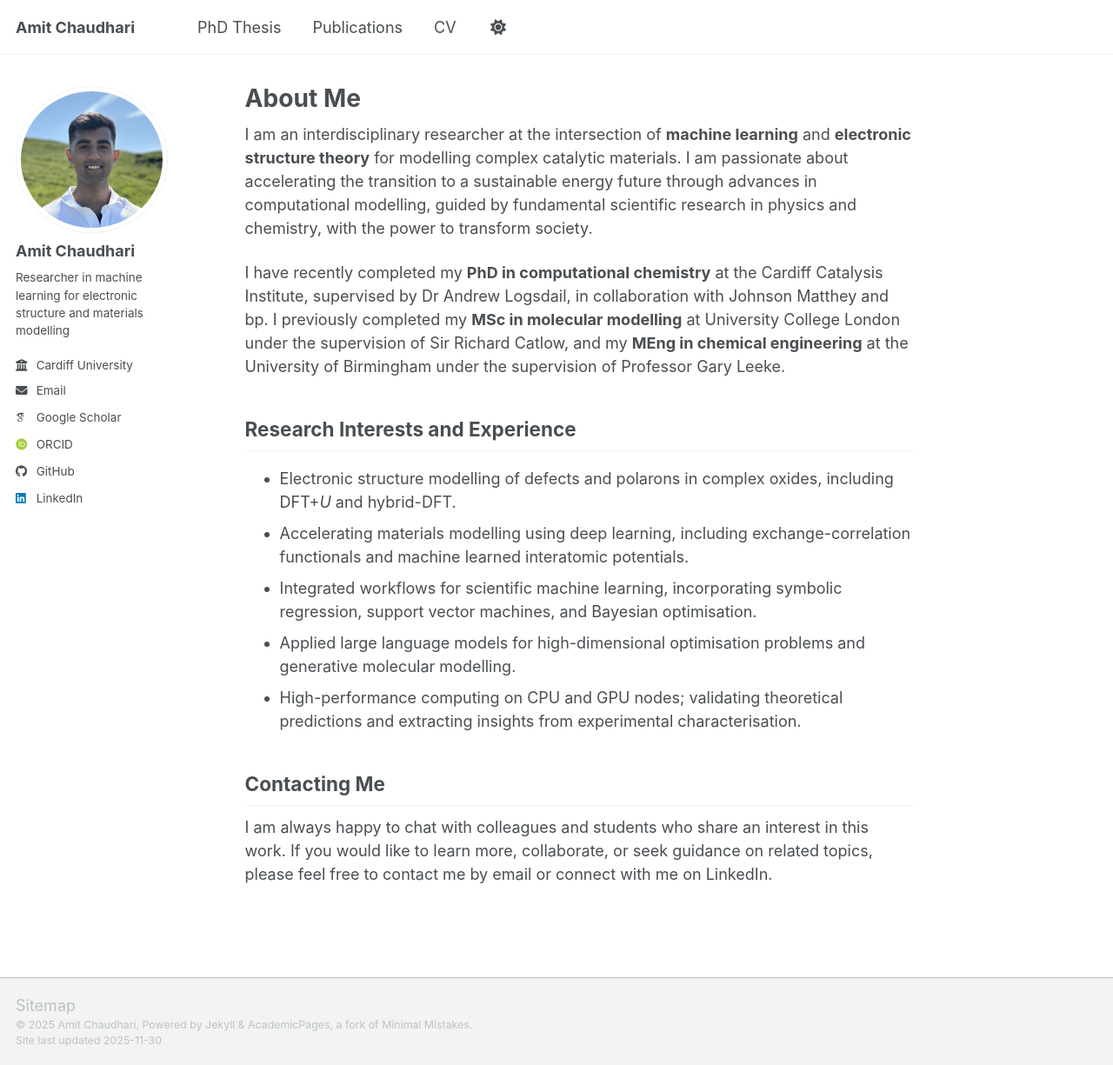
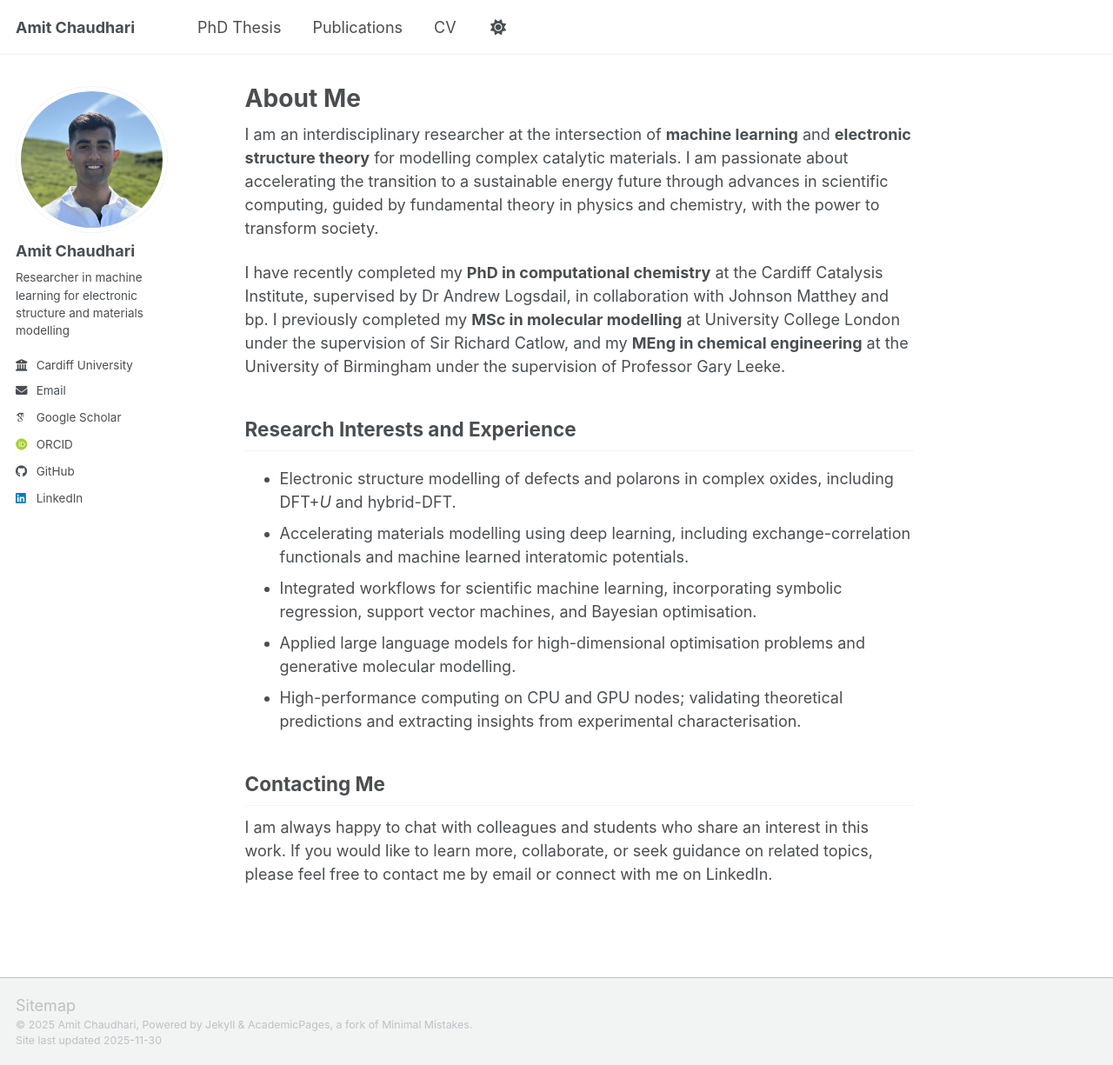
Before and after one commit to amitmc1/amitmc1.github.io, a Jekyll site: the page built from _pages/about.md, in a window 1280 px wide and 1225 px high. Shown: the whole window at 87% size. Built offline with Jekyll 4.4.1, drawn with Linux system fonts in a browser that asks for light colours; some web fonts are replaced; a script bundle is joined from its source files by our own code; library files that are not in the unit come from our copies.

Commit message:
Update about.md

```diff
--- a/_pages/about.md
+++ b/_pages/about.md
@@ -7,7 +7,7 @@
   - /about.html
 ---
 
-I am an interdisciplinary researcher at the intersection of <strong>machine learning</strong> and <strong>electronic structure theory</strong> for modelling complex catalytic materials. I am passionate about accelerating the transition to a sustainable energy future through advances in computational modelling, guided by fundamental scientific research in physics and chemistry, with the power to transform society.
+I am an interdisciplinary researcher at the intersection of <strong>machine learning</strong> and <strong>electronic structure theory</strong> for modelling complex catalytic materials. I am passionate about accelerating the transition to a sustainable energy future through advances in scientific computing, guided by fundamental theory in physics and chemistry, with the power to transform society.
 
 <p></p>
 
```
